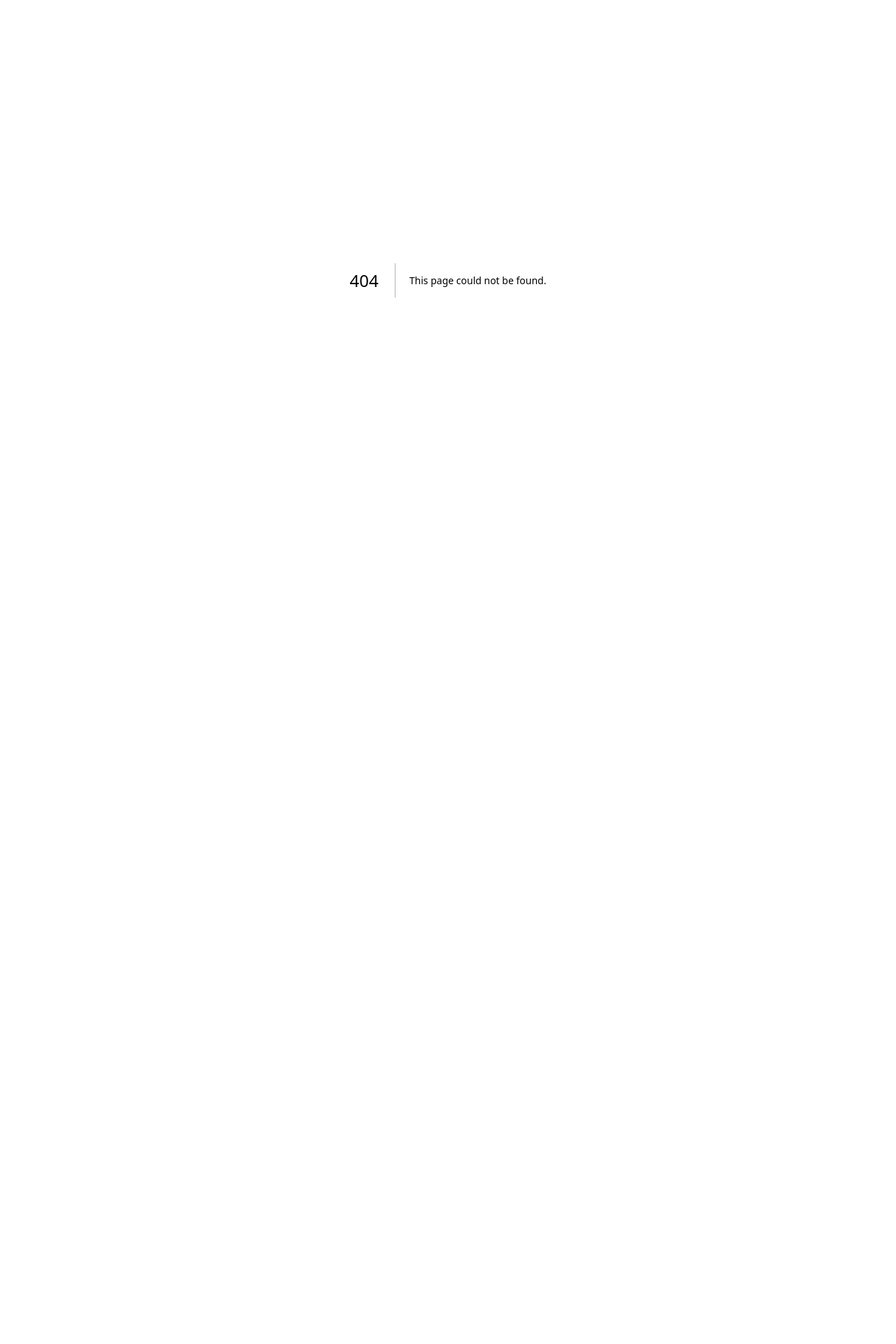
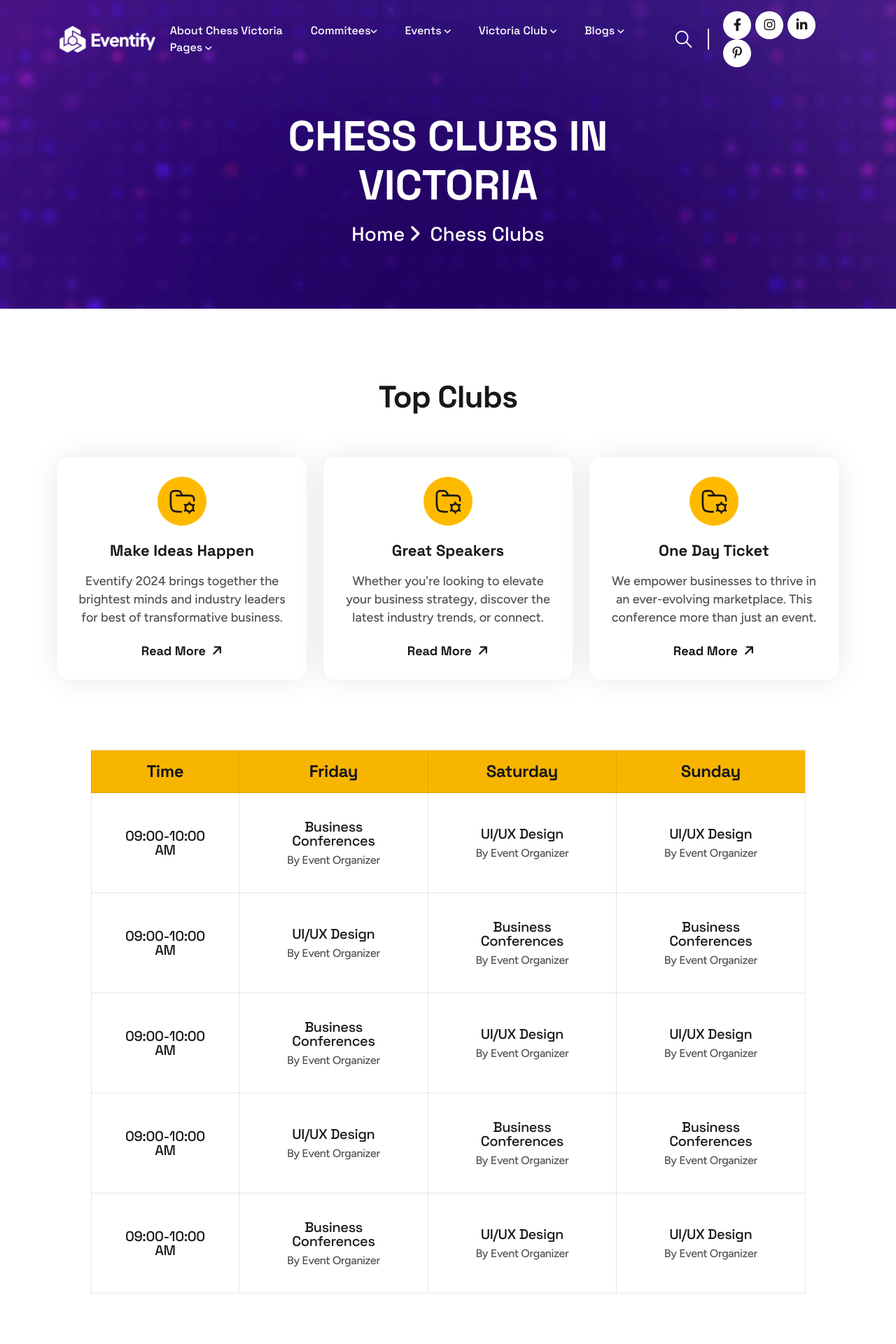
Before and after one commit to Chess-Victoria/cv-website, a Next.js app: page /chess-clubs in a window 1280 px wide. Before the commit this address had no page. Shown: the top 1920 px of the page at 70% size. Before the commit the page ends 800 px from the top, so only its background shows below. Built offline with nearby package versions, Linux system fonts and the light colour scheme.

Commit message:
Add chess clubs and members pages, update header links, and modify .gitignore to include .env

```diff
--- /dev/null
+++ b/app/chess-clubs/page.tsx
@@ -0,0 +1,196 @@
+
+import Countdown from '@/components/elements/Countdown'
+import Layout from "@/components/layout/Layout"
+import Link from "next/link"
+export default function EventSchedule() {
+
+	return (
+		<>
+
+			<Layout headerStyle={1} footerStyle={1}>
+				<div>
+					<div className="inner-page-header" style={{ backgroundImage: 'url(assets/img/bg/header-bg10.png)' }}>
+						<div className="container">
+							<div className="row">
+								<div className="col-lg-6 m-auto">
+									<div className="heading1 text-center">
+										<h1>Chess Clubs in Victoria</h1>
+										<div className="space20" />
+										<Link href="/">Home <i className="fa-solid fa-angle-right" /> <span>Chess Clubs</span></Link>
+									</div>
+								</div>
+							</div>
+						</div>
+					</div>
+					{/*===== HERO AREA ENDS =======*/}
+					{/*===== OTHERS AREA STARTS =======*/}
+					<div className="choose-section-area sp2">
+						<div className="container">
+							<div className="row">
+								<div className="col-lg-4 m-auto">
+									<div className="heading2 text-center space-margin60">
+										<h2>Top Clubs</h2>
+									</div>
+								</div>
+							</div>
+							<div className="row">
+								<div className="col-lg-4 col-md-6">
+									<div className="choose-widget-boxarea">
+										<div className="icons">
+											<img src="/assets/img/icons/choose-icons1.svg" alt="" />
+										</div>
+										<div className="space24" />
+										<div className="content-area">
+											<Link href="/event-single">Make Ideas Happen</Link>
+											<div className="space16" />
+											<p>Eventify 2024 brings together the brightest minds and industry leaders for best of transformative business.</p>
+											<div className="space24" />
+											<Link href="/event-single" className="readmore">Read More <i className="fa-solid fa-arrow-right" /></Link>
+										</div>
+									</div>
+								</div>
+								<div className="col-lg-4 col-md-6">
+									<div className="choose-widget-boxarea">
+										<div className="icons">
+											<img src="/assets/img/icons/choose-icons1.svg" alt="" />
+										</div>
+										<div className="space24" />
+										<div className="content-area">
+											<Link href="/event-single">Great Speakers</Link>
+											<div className="space16" />
+											<p>Whether you're looking to elevate your business strategy, discover the latest industry trends, or connect.</p>
+											<div className="space24" />
+											<Link href="/event-single" className="readmore">Read More <i className="fa-solid fa-arrow-right" /></Link>
+										</div>
+									</div>
+								</div>
+								<div className="col-lg-4 col-md-6">
+									<div className="choose-widget-boxarea">
+										<div className="icons">
+											<img src="/assets/img/icons/choose-icons1.svg" alt="" />
+										</div>
+										<div className="space24" />
+										<div className="content-area">
+											<Link href="/event-single">One Day Ticket</Link>
+											<div className="space16" />
+											<p>We empower businesses to thrive in an ever-evolving marketplace. This conference more than just an event.</p>
+											<div className="space24" />
+											<Link href="/event-single" className="readmore">Read More <i className="fa-solid fa-arrow-right" /></Link>
+										</div>
+									</div>
+								</div>
+							</div>
+						</div>
+					</div>
+					{/*===== OTHERS AREA ENDS =======*/}
+					{/*===== EVENT AREA STARTS =======*/}
+					<div className="schedule-section-area sp10">
+						<div className="container">
+							<div className="row">
+								<div className="col-lg-11 m-auto">
+									<div className="schedule">
+										<table>
+											<thead>
+												<tr>
+													<th>Time</th>
+													<th>Friday</th>
+													<th>Saturday</th>
+													<th>Sunday</th>
+												</tr>
+											</thead>
+											<tbody>
+												<tr>
+													<td>09:00-10:00 AM</td>
+													<td>Business Conferences<br /><span>By Event Organizer</span></td>
+													<td>UI/UX Design<br /><span>By Event Organizer</span></td>
+													<td>UI/UX Design<br /><span>By Event Organizer</span></td>
+												</tr>
+												<tr>
+													<td>09:00-10:00 AM</td>
+													<td>UI/UX Design<br /><span>By Event Organizer</span></td>
+													<td>Business Conferences<br /><span>By Event Organizer</span></td>
+													<td>Business Conferences<br /><span>By Event Organizer</span></td>
+												</tr>
+												<tr>
+													<td>09:00-10:00 AM</td>
+													<td>Business Conferences<br /><span>By Event Organizer</span></td>
+													<td>UI/UX Design<br /><span>By Event Organizer</span></td>
+													<td>UI/UX Design<br /><span>By Event Organizer</span></td>
+												</tr>
+												<tr>
+													<td>09:00-10:00 AM</td>
+													<td>UI/UX Design<br /><span>By Event Organizer</span></td>
+													<td>Business Conferences<br /><span>By Event Organizer</span></td>
+													<td>Business Conferences<br /><span>By Event Organizer</span></td>
+												</tr>
+												<tr>
+													<td>09:00-10:00 AM</td>
+													<td>Business Conferences<br /><span>By Event Organizer</span></td>
+													<td>UI/UX Design<br /><span>By Event Organizer</span></td>
+													<td>UI/UX Design<br /><span>By Event Organizer</span></td>
+												</tr>
+											</tbody>
+										</table>
+									</div>
+								</div>
+							</div>
+						</div>
+					</div>
+					{/*===== EVENT AREA ENDS =======*/}
+					{/*===== CTA AREA STARTS =======*/}
+					<div className="cta1-section-area d-lg-block d-block">
+						<div className="container">
+							<div className="row">
+								<div className="col-lg-10 m-auto">
+									<div className="cta1-main-boxarea">
+										<div className="timer-btn-area">
+										<Countdown />
+											<div className="btn-area1">
+												<Link href="/pricing-plan" className="vl-btn1">Buy Ticket</Link>
+											</div>
+										</div>
+										<ul>
+											<li>
+												<Link href="/#"><img src="/assets/img/icons/calender1.svg" alt="" />30 January 2025 - 6pm to 11:30pm</Link>
+											</li>
+											<li className="m-0">
+												<Link href="/#"><img src="/assets/img/icons/location1.svg" alt="" />Secret Location In The UK</Link>
+											</li>
+										</ul>
+									</div>
+								</div>
+							</div>
+						</div>
+					</div>
+					{/*===== CTA AREA ENDS =======*/}
+					{/*===== CTA AREA STARTS =======*/}
+					<div className="cta1-section-area d-lg-none d-block">
+						<div className="container">
+							<div className="row">
+								<div className="col-lg-10 m-auto">
+									<div className="cta1-main-boxarea">
+										<div className="timer-btn-area">
+										<Countdown />
+											<div className="btn-area1">
+												<Link href="/pricing-plan" className="vl-btn1">Buy Ticket</Link>
+											</div>
+										</div>
+										<ul>
+											<li>
+												<Link href="/#"><img src="/assets/img/icons/calender1.svg" alt="" />30 January 2025 - 6pm to 11:30pm</Link>
+											</li>
+											<li className="m-0">
+												<Link href="/#"><img src="/assets/img/icons/location1.svg" alt="" />Secret Location In The UK</Link>
+											</li>
+										</ul>
+									</div>
+								</div>
+							</div>
+						</div>
+					</div>
+				</div>
+
+			</Layout>
+		</>
+	)
+}
--- a/components/layout/header/Header1.tsx
+++ b/components/layout/header/Header1.tsx
@@ -15,9 +15,9 @@ export default function Header1({ scroll, isMobileMenu, handleMobileMenu, isSear
 									</div>
 									<div className="main-menu">
 										<ul>
-											<li>
+											{/* <li>
 												<Link href="/#">Home <i className="fa-solid fa-angle-down" /></Link>
-												<div className="tp-submenu">
+												<div className="tp-submenu hidden">
 													<div className="row">
 														<div className="col-lg-12">
 															<div className="all-images-menu">
@@ -137,23 +137,33 @@ export default function Header1({ scroll, isMobileMenu, handleMobileMenu, isSear
 														</div>
 													</div>
 												</div>
-											</li>
-											<li><Link href="/about">About Event</Link></li>
+											</li> */}
+											<li><Link href="/about">About Chess Victoria</Link></li>
 											<li>
-												<Link href="/#">Speakers <i className="fa-solid fa-angle-down" /></Link>
+												<Link href="/#">Commitees<i className="fa-solid fa-angle-down" /></Link>
 												<ul className="dropdown-padding">
-													<li><Link href="/speakers">Speakers</Link></li>
+													<li><Link href="/members">Members</Link></li>
 													<li><Link href="/speakers-single">Speakers Details</Link></li>
 												</ul>
 											</li>
 											<li>
-												<Link href="/#">Schedule <i className="fa-solid fa-angle-down" /></Link>
+												<Link href="/#">Events <i className="fa-solid fa-angle-down" /></Link>
 												<ul className="dropdown-padding">
 													<li><Link href="/event">Our Event</Link></li>
 													<li><Link href="/event-schedule">Event Schedule</Link></li>
 													<li><Link href="/event-single">Event Details</Link></li>
 												</ul>
 											</li>
+
+											<li>
+												<Link href="/chess-clubs">Victoria Club <i className="fa-solid fa-angle-down" /></Link>
+												<ul className="dropdown-padding">
+													<li><Link href="/event">Melbourne Chess Club</Link></li>
+													<li><Link href="/event-schedule">Boxhill Chess Club</Link></li>
+													<li><Link href="/event-single">Hobsons Bay Chess Club</Link></li>
+												</ul>
+											</li>
+
 											<li>
 												<Link href="/#">Blogs <i className="fa-solid fa-angle-down" /></Link>
 												<ul className="dropdown-padding">
@@ -178,7 +188,7 @@ export default function Header1({ scroll, isMobileMenu, handleMobileMenu, isSear
 										</div>
 										<ul>
 											<li>
-												<Link href="/#"><i className="fa-brands fa-facebook-f" /></Link>
+												<Link href="https://www.facebook.com/ChessVictoria/" target='_blank'><i className="fa-brands fa-facebook-f" /></Link>
 											</li>
 											<li>
 												<Link href="/#"><i className="fa-brands fa-instagram" /></Link>
```
Also changed, not shown: app/members/page.tsx (renamed from app/speakers/page.tsx, +3 -4 lines), 1 other file (tests, documents, lock files or other folders).
